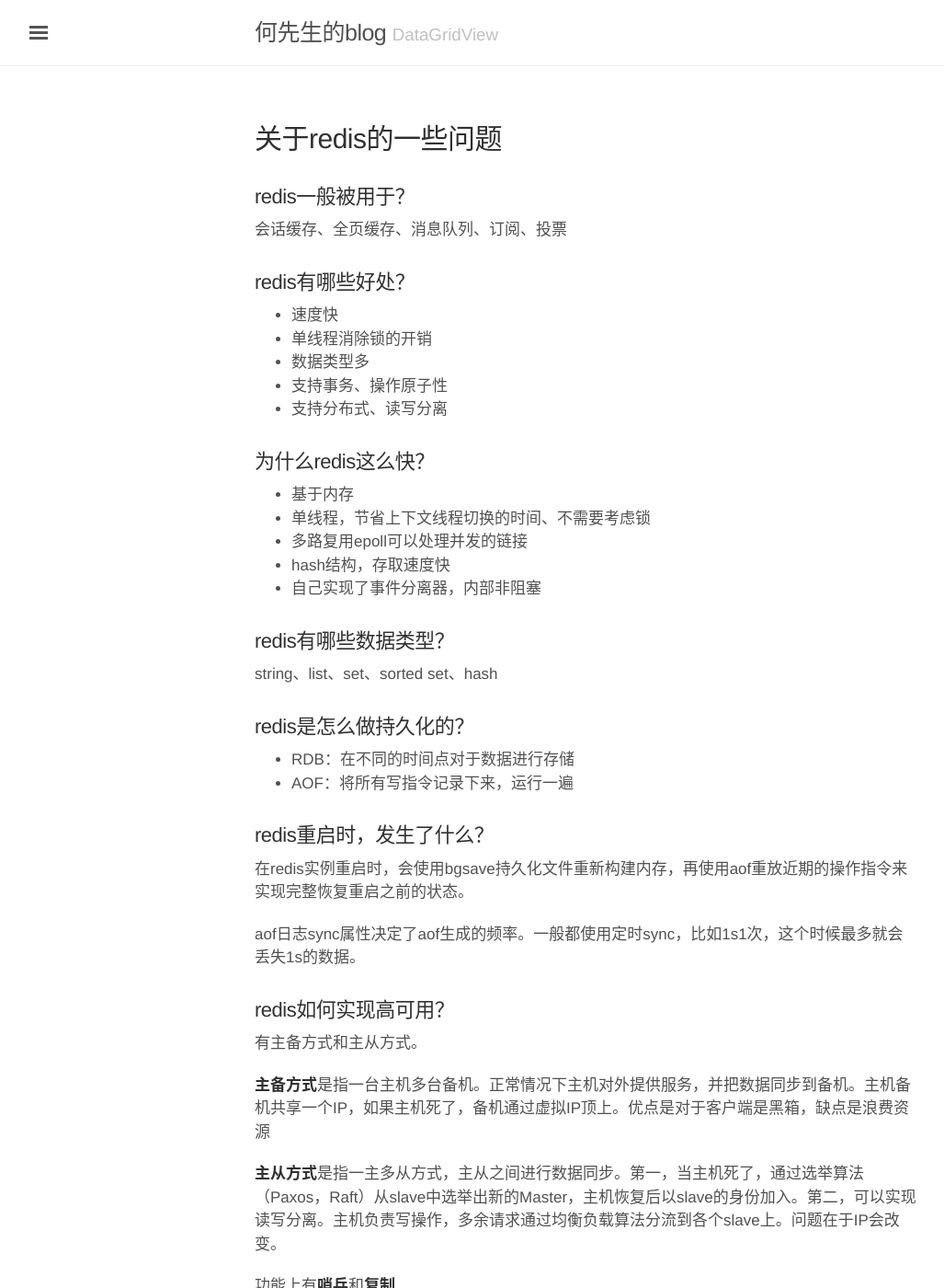
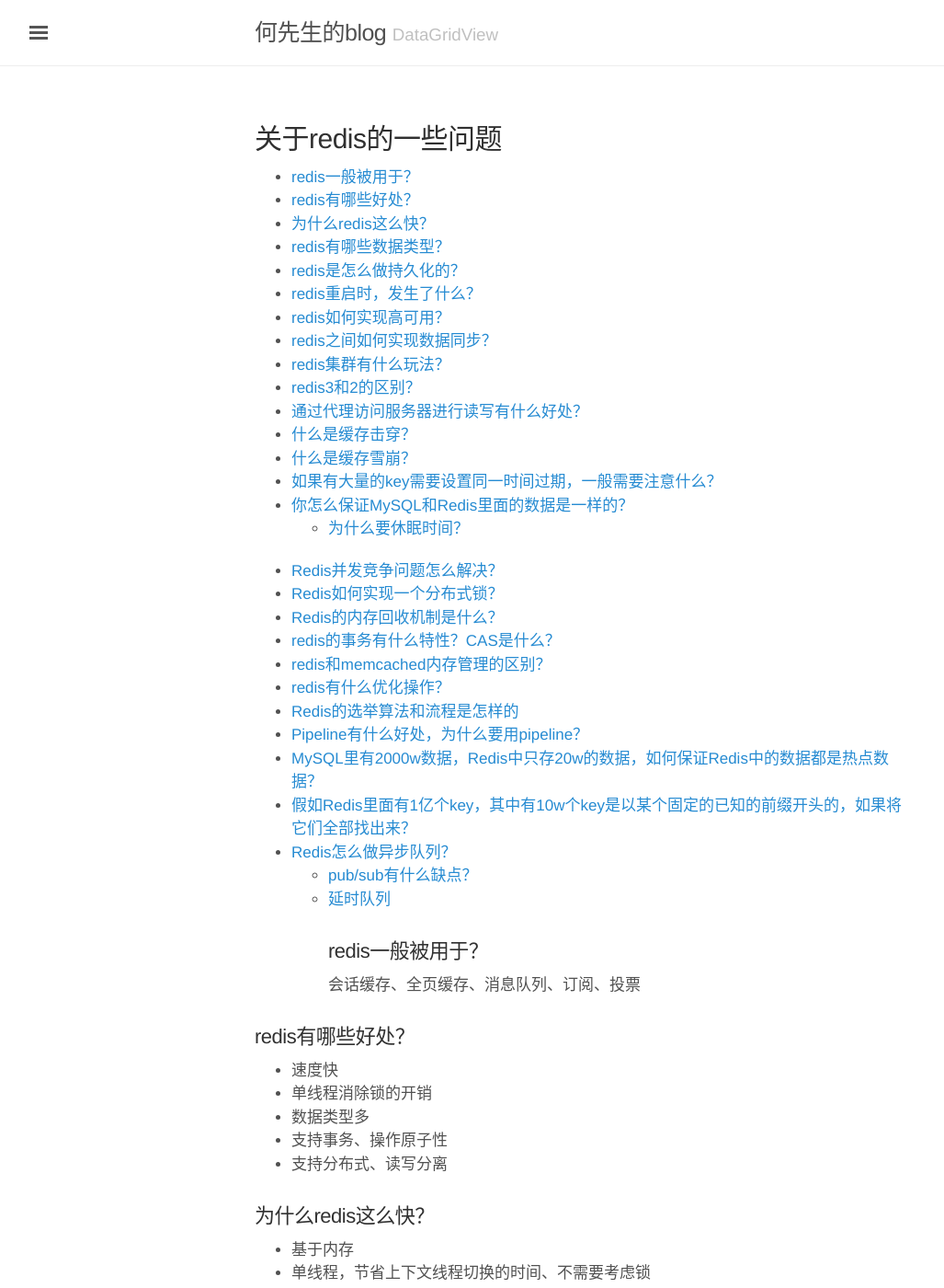
Before and after one commit to datagridview/blog, a Jekyll site: the page built from _posts/2020-06-27-redis.md, in a window 1280 px wide and 1400 px high. Shown: the whole window at 92% size, without its empty margins (3-1030 px from the left). Built offline with Jekyll 4.4.1, drawn with Linux system fonts in a browser that asks for light colours.

Commit message:
update redis raft

```diff
--- a/_posts/2020-06-27-redis.md
+++ b/_posts/2020-06-27-redis.md
@@ -2,7 +2,35 @@
 layout: page
 title: 关于redis的一些问题
 ---
-
+- [redis一般被用于？](#redis一般被用于)
+- [redis有哪些好处？](#redis有哪些好处)
+- [为什么redis这么快？](#为什么redis这么快)
+- [redis有哪些数据类型？](#redis有哪些数据类型)
+- [redis是怎么做持久化的？](#redis是怎么做持久化的)
+- [redis重启时，发生了什么？](#redis重启时发生了什么)
+- [redis如何实现高可用？](#redis如何实现高可用)
+- [redis之间如何实现数据同步？](#redis之间如何实现数据同步)
+- [redis集群有什么玩法？](#redis集群有什么玩法)
+- [redis3和2的区别？](#redis3和2的区别)
+- [通过代理访问服务器进行读写有什么好处？](#通过代理访问服务器进行读写有什么好处)
+- [什么是缓存击穿？](#什么是缓存击穿)
+- [什么是缓存雪崩？](#什么是缓存雪崩)
+- [如果有大量的key需要设置同一时间过期，一般需要注意什么？](#如果有大量的key需要设置同一时间过期一般需要注意什么)
+- [你怎么保证MySQL和Redis里面的数据是一样的？](#你怎么保证mysql和redis里面的数据是一样的)
+  - [为什么要休眠时间？](#为什么要休眠时间)
+- [Redis并发竞争问题怎么解决？](#redis并发竞争问题怎么解决)
+- [Redis如何实现一个分布式锁？](#redis如何实现一个分布式锁)
+- [Redis的内存回收机制是什么？](#redis的内存回收机制是什么)
+- [redis的事务有什么特性？CAS是什么？](#redis的事务有什么特性cas是什么)
+- [redis和memcached内存管理的区别？](#redis和memcached内存管理的区别)
+- [redis有什么优化操作？](#redis有什么优化操作)
+- [Redis的选举算法和流程是怎样的](#redis的选举算法和流程是怎样的)
+- [Pipeline有什么好处，为什么要用pipeline？](#pipeline有什么好处为什么要用pipeline)
+- [MySQL里有2000w数据，Redis中只存20w的数据，如何保证Redis中的数据都是热点数据？](#mysql里有2000w数据redis中只存20w的数据如何保证redis中的数据都是热点数据)
+- [假如Redis里面有1亿个key，其中有10w个key是以某个固定的已知的前缀开头的，如果将它们全部找出来？](#假如redis里面有1亿个key其中有10w个key是以某个固定的已知的前缀开头的如果将它们全部找出来)
+- [Redis怎么做异步队列？](#redis怎么做异步队列)
+  - [pub/sub有什么缺点？](#pubsub有什么缺点)
+  - [延时队列](#延时队列)
 ### redis一般被用于？
 会话缓存、全页缓存、消息队列、订阅、投票
 
```
Also changed, not shown: _posts/2020-06-28-raft.md (+1 -1 lines).
